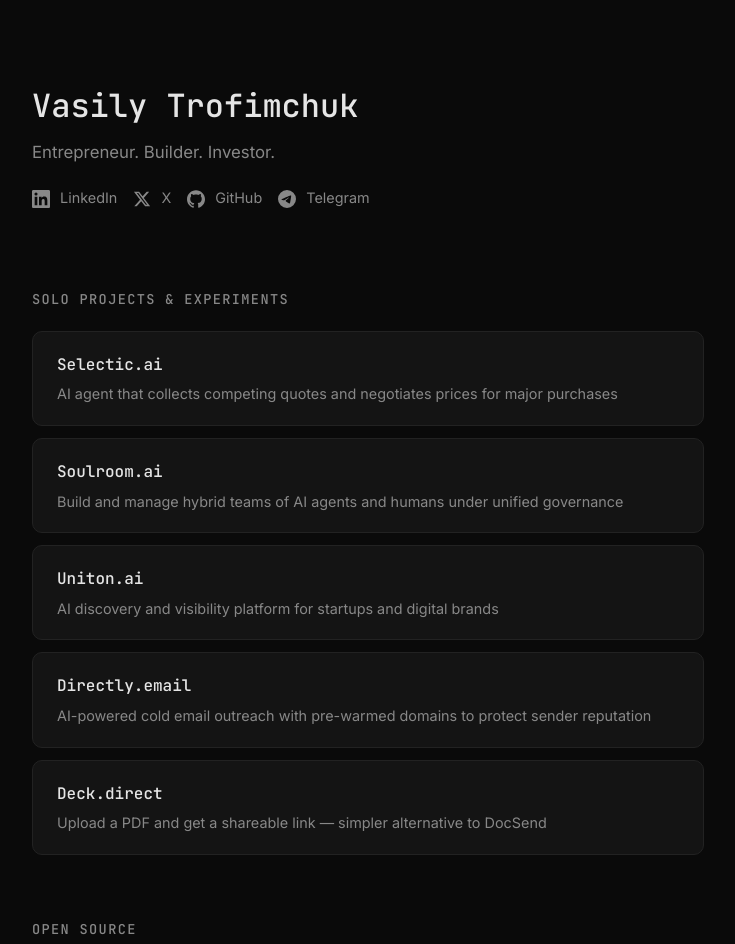
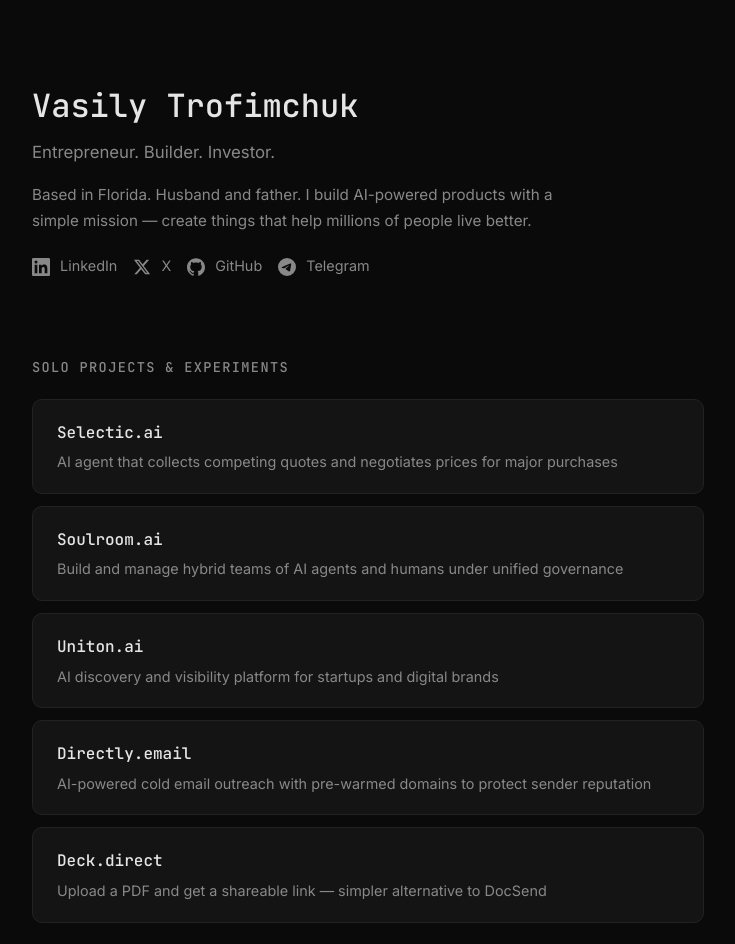
Before and after one commit to vasilytrofimchuk/vasilytrofimchuk.github.io, a plain HTML site: page index.html in a window 1280 px wide. Shown: the top 944 px of the page, without its empty margins (272-1007 px from the left). Drawn offline with Linux system fonts and the light colour scheme.

Commit message:
Add personal intro to hero section
Co-Authored-By: Claude Opus 4.6 <noreply@anthropic.com>

```diff
--- a/index.html
+++ b/index.html
@@ -68,6 +68,14 @@
         .hero .bio {
             color: var(--text-muted);
             font-size: 1.05rem;
+            margin-bottom: 16px;
+        }
+
+        .hero .intro {
+            color: var(--text-muted);
+            font-size: 0.95rem;
+            line-height: 1.7;
+            max-width: 560px;
             margin-bottom: 20px;
         }
 
@@ -205,6 +213,7 @@
         <header class="hero">
             <h1>Vasily Trofimchuk</h1>
             <p class="bio">Entrepreneur. Builder. Investor.</p>
+            <p class="intro">Based in Florida. Husband and father. I build AI-powered products with a simple mission — create things that help millions of people live better.</p>
             <div class="socials">
                 <a href="https://www.linkedin.com/in/vasily-trofimchuk/" target="_blank" rel="noopener">
                     <svg viewBox="0 0 24 24" xmlns="http://www.w3.org/2000/svg"><path d="M20.447 20.452h-3.554v-5.569c0-1.328-.027-3.037-1.852-3.037-1.853 0-2.136 1.445-2.136 2.939v5.667H9.351V9h3.414v1.561h.046c.477-.9 1.637-1.85 3.37-1.85 3.601 0 4.267 2.37 4.267 5.455v6.286zM5.337 7.433a2.062 2.062 0 01-2.063-2.065 2.064 2.064 0 112.063 2.065zm1.782 13.019H3.555V9h3.564v11.452zM22.225 0H1.771C.792 0 0 .774 0 1.729v20.542C0 23.227.792 24 1.771 24h20.451C23.2 24 24 23.227 24 22.271V1.729C24 .774 23.2 0 22.222 0h.003z"/></svg>
```
